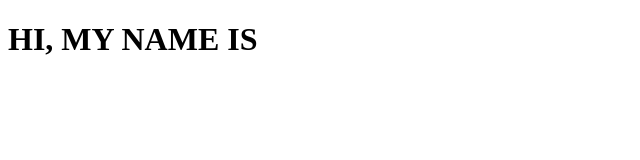
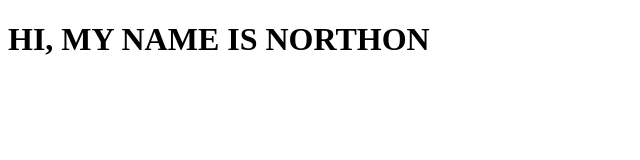
Before and after one commit to NorthonVinicios/decola, a plain HTML site: page index.html in a window 1280 px wide. Shown: the whole page, without its empty margins (0-640 px from the left). Drawn offline with Linux system fonts and the light colour scheme.

Commit message:
try commit

```diff
--- a/index.html
+++ b/index.html
@@ -7,6 +7,6 @@
   <title>Document</title>
 </head>
 <body>
-    <h1>HI, MY NAME IS  </h1>
+    <h1>HI, MY NAME IS  NORTHON</h1>
 </body>
 </html>
```
